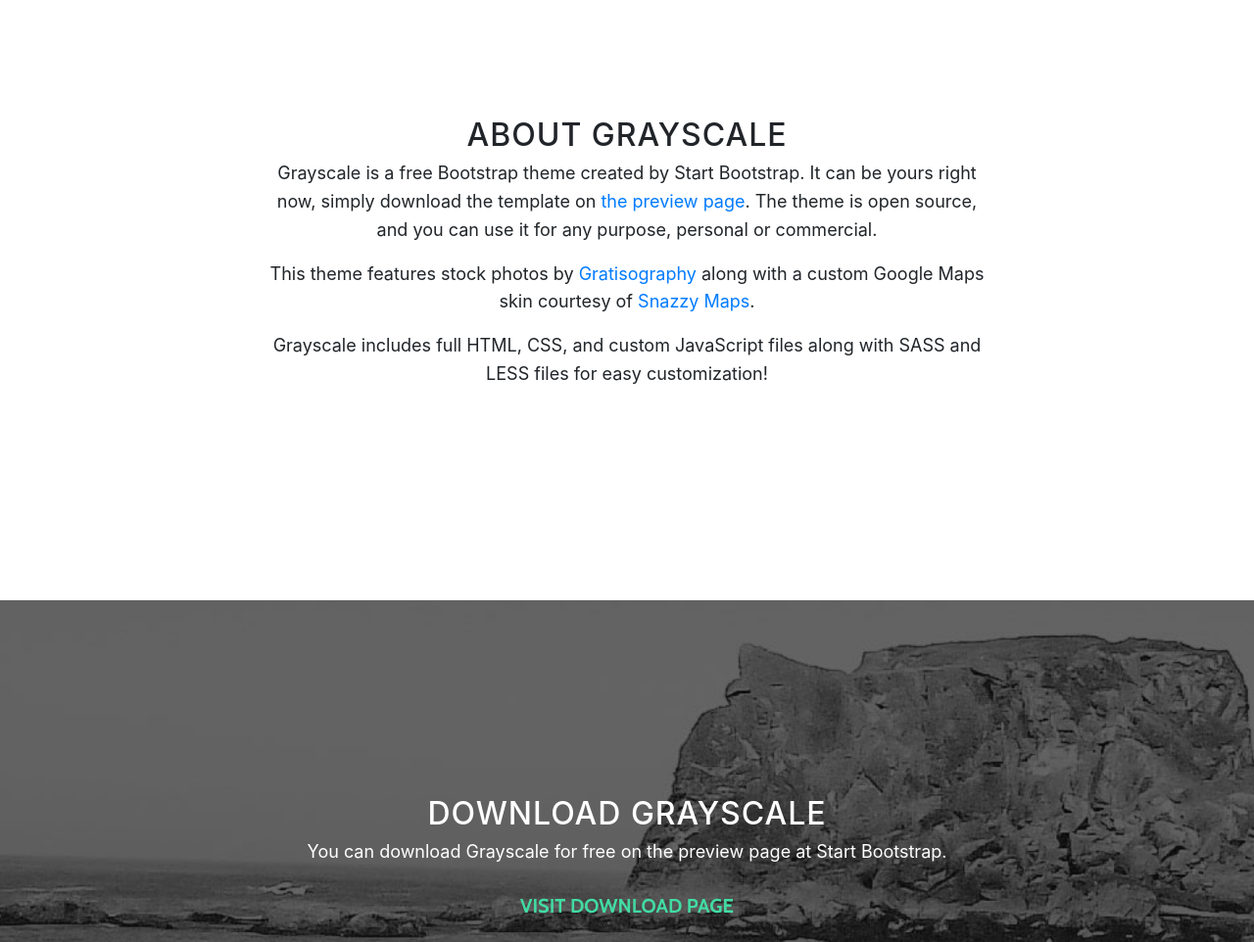
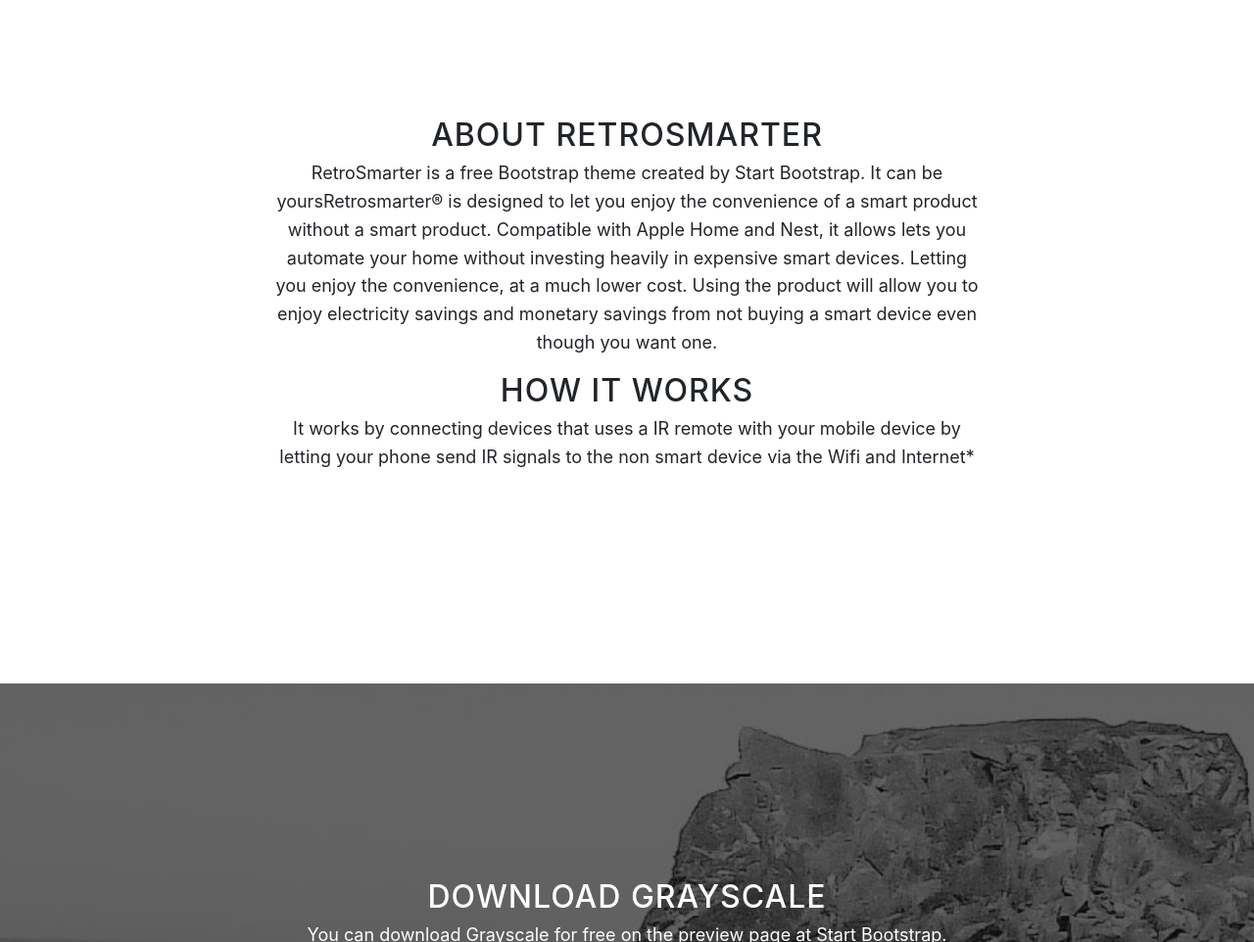
Before and after one commit to francisyzy/RetroSmarter, a website with bundled scripts: page docs/index.html in a window 1280 px wide. Shown: the part 880-1842 px from the top of the page at 98% size. Built offline with nearby package versions, Linux system fonts and the light colour scheme.

Commit message:
Add about

```diff
--- a/docs/index.html
+++ b/docs/index.html
@@ -28,7 +28,7 @@
     <!-- Navigation -->
     <nav class="navbar navbar-expand-lg navbar-light fixed-top" id="mainNav">
       <div class="container">
-        <a class="navbar-brand js-scroll-trigger" href="#page-top">Start Bootstrap</a>
+        <a class="navbar-brand js-scroll-trigger" href="#page-top">RetroSmarter</a>
         <button class="navbar-toggler navbar-toggler-right" type="button" data-toggle="collapse" data-target="#navbarResponsive" aria-controls="navbarResponsive" aria-expanded="false" aria-label="Toggle navigation">
           Menu
           <i class="fa fa-bars"></i>
@@ -57,7 +57,7 @@
             <div class="col-lg-8 mx-auto">
               <h1 class="brand-heading">RetroSmarter</h1>
               <p class="intro-text">Renew
-                <br>Smart Appliance without paying for a new one.</p>
+                <br><br>Smart Appliance without paying for a new one.</p>
               <a href="#about" class="btn btn-circle js-scroll-trigger">
                 <i class="fa fa-angle-double-down animated"></i>
               </a>
@@ -72,20 +72,16 @@
       <div class="container">
         <div class="row">
           <div class="col-lg-8 mx-auto">
-            <h2>About Grayscale</h2>
-            <p>Grayscale is a free Bootstrap theme created by Start Bootstrap. It can be yours right now, simply download the template on
-              <a href="http://startbootstrap.com/template-overviews/grayscale/">the preview page</a>. The theme is open source, and you can use it for any purpose, personal or commercial.</p>
-            <p>This theme features stock photos by
-              <a href="http://gratisography.com/">Gratisography</a>
-              along with a custom Google Maps skin courtesy of
-              <a href="http://snazzymaps.com/">Snazzy Maps</a>.</p>
-            <p>Grayscale includes full HTML, CSS, and custom JavaScript files along with SASS and LESS files for easy customization!</p>
+            <h2>About RetroSmarter</h2>
+            <p>RetroSmarter is a free Bootstrap theme created by Start Bootstrap. It can be yoursRetrosmarter® is designed to let you enjoy the convenience of a smart product without a smart product. Compatible with Apple Home and Nest, it allows lets you automate your home without investing heavily in expensive smart devices. Letting you enjoy the convenience, at a much lower cost. Using the product will allow you to enjoy electricity savings and monetary savings from not buying a smart device even though you want one.</p>
+            <h2>How it works</h2>
+            <p>It works by connecting devices that uses a IR remote with your mobile device by letting your phone send IR signals to the non smart device via the Wifi and Internet*            </p>
           </div>
         </div>
       </div>
     </section>
 
-    <!-- Download Section -->
+    <!-- Email Section -->
     <section id="download" class="download-section content-section text-center">
       <div class="container">
         <div class="col-lg-8 mx-auto">
```
